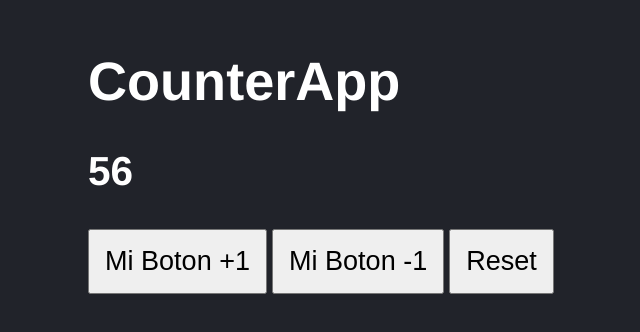
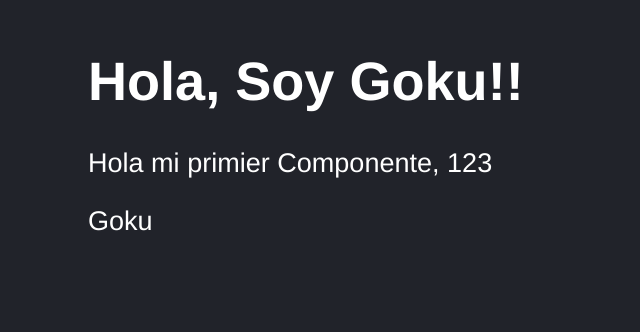
Before and after one commit to tzalejo/react-curso, a React (Vite) app in the folder 03-counter-app-vite/: page / in a window 1280 px wide. Shown: the part 134-466 px from the top of the page, without its empty margins (60-700 px from the left). Built offline with nearby package versions, Linux system fonts and the light colour scheme.

Commit message:
configuro para test en react y hago mi primer prueba

```diff
--- a/03-counter-app-vite/babel.config.cjs
+++ b/03-counter-app-vite/babel.config.cjs
@@ -1,3 +1,6 @@
 module.exports = {
-  presets: [["@babel/preset-env", { targets: { node: "current" } }]],
+  presets: [
+    ['@babel/preset-env', { targets: { esmodules: true } }],
+    ['@babel/preset-react', { runtime: 'automatic' }],
+  ],
 };
--- a/03-counter-app-vite/jest.config.cjs
+++ b/03-counter-app-vite/jest.config.cjs
@@ -1,4 +1,5 @@
 module.exports = {
   // TODO: jsdom,
+  testEnvironment: 'jest-environment-jsdom',
   setupFiles: ['./jest.setup'],
 };
--- a/03-counter-app-vite/package.json
+++ b/03-counter-app-vite/package.json
@@ -17,6 +17,8 @@
   "devDependencies": {
     "@babel/core": "^7.20.12",
     "@babel/preset-env": "^7.20.2",
+    "@babel/preset-react": "^7.18.6",
+    "@testing-library/react": "^13.4.0",
     "@types/jest": "^29.2.5",
     "@types/react": "^18.0.26",
     "@types/react-dom": "^18.0.9",
@@ -24,6 +26,7 @@
     "babel-jest": "^29.3.1",
     "eslint-plugin-prettier": "^4.2.1",
     "jest": "^29.3.1",
+    "jest-environment-jsdom": "^29.3.1",
     "prettier": "^2.8.3",
     "vite": "^4.0.0",
     "whatwg-fetch": "^3.6.2"
--- a/03-counter-app-vite/src/FirstApp.jsx
+++ b/03-counter-app-vite/src/FirstApp.jsx
@@ -1,11 +1,11 @@
-import { Fragment } from "react";
-import PropTypes from "prop-types";
+import PropTypes from 'prop-types';
 
-export const FirstApp = ({ title, subTitle }) => {
+export const FirstApp = ({ title, subTitle, name }) => {
   return (
     <>
       <h1>{title}</h1>
-      <h2>Hola mi primier Componente, {subTitle}</h2>
+      <p>Hola mi primier Componente, {subTitle}</p>
+      <p>{name}</p>
     </>
   );
 };
@@ -18,6 +18,6 @@ FirstApp.propTypes = {
 
 // para asignar valor por defecto a los props desestructurada.
 FirstApp.defaultProps = {
-  title: "No hay titulo",
+  // title: 'No hay titulo',
   subTitle: 0,
 };
--- a/03-counter-app-vite/src/main.jsx
+++ b/03-counter-app-vite/src/main.jsx
@@ -1,15 +1,15 @@
-import React from "react";
-import ReactDOM from "react-dom/client"; // llamada al React DOM para renderizar componentes
-import { HelloWordApp } from "./HelloWordApp";
-import { FirstApp } from "./FirstApp";
-import { CounterApp } from "./CounterApp";
-import "./style.css";
+import React from 'react';
+import ReactDOM from 'react-dom/client'; // llamada al React DOM para renderizar componentes
+import { HelloWordApp } from './HelloWordApp';
+import { FirstApp } from './FirstApp';
+import { CounterApp } from './CounterApp';
+import './style.css';
 
-ReactDOM.createRoot(document.getElementById("root")).render(
+ReactDOM.createRoot(document.getElementById('root')).render(
   <React.StrictMode>
     {/* <HelloWordApp /> */}
-    {/* <FirstApp title="Hola, Soy Goku!!" subTitle={123}/> */}
-    {/* <FirstApp/> */}
-    <CounterApp value={56} />
-  </React.StrictMode>
+    <FirstApp title="Hola, Soy Goku!!" subTitle={123} name="Goku" />
+    {/* <FirstApp /> */}
+    {/* <CounterApp value={56} /> */}
+  </React.StrictMode>,
 );
```
Also changed, not shown: 2 other files (tests, documents, lock files or other folders).
